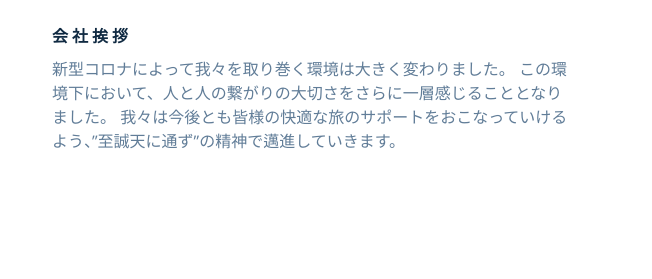
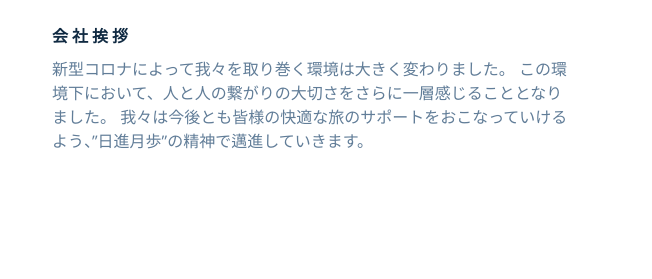
Before and after one commit to eita-tachino/yellclean-website, a plain HTML site: page index.html in a window 1280 px wide. Shown: the part 4917-5196 px from the top of the page, 628-1280 px from the left. Drawn offline with nearby package versions, Linux system fonts and the light colour scheme.

Commit message:
modified text

```diff
--- a/index.html
+++ b/index.html
@@ -564,7 +564,7 @@
               <h4>会社挨拶</h4>
               <p>新型コロナによって我々を取り巻く環境は大きく変わりました。
                 この環境下において、人と人の繋がりの大切さをさらに一層感じることとなりました。
-                我々は今後とも皆様の快適な旅のサポートをおこなっていけるよう、”至誠天に通ず”の精神で邁進していきます。
+                我々は今後とも皆様の快適な旅のサポートをおこなっていけるよう、”日進月歩”の精神で邁進していきます。
 
               </p>
             </div>
```
